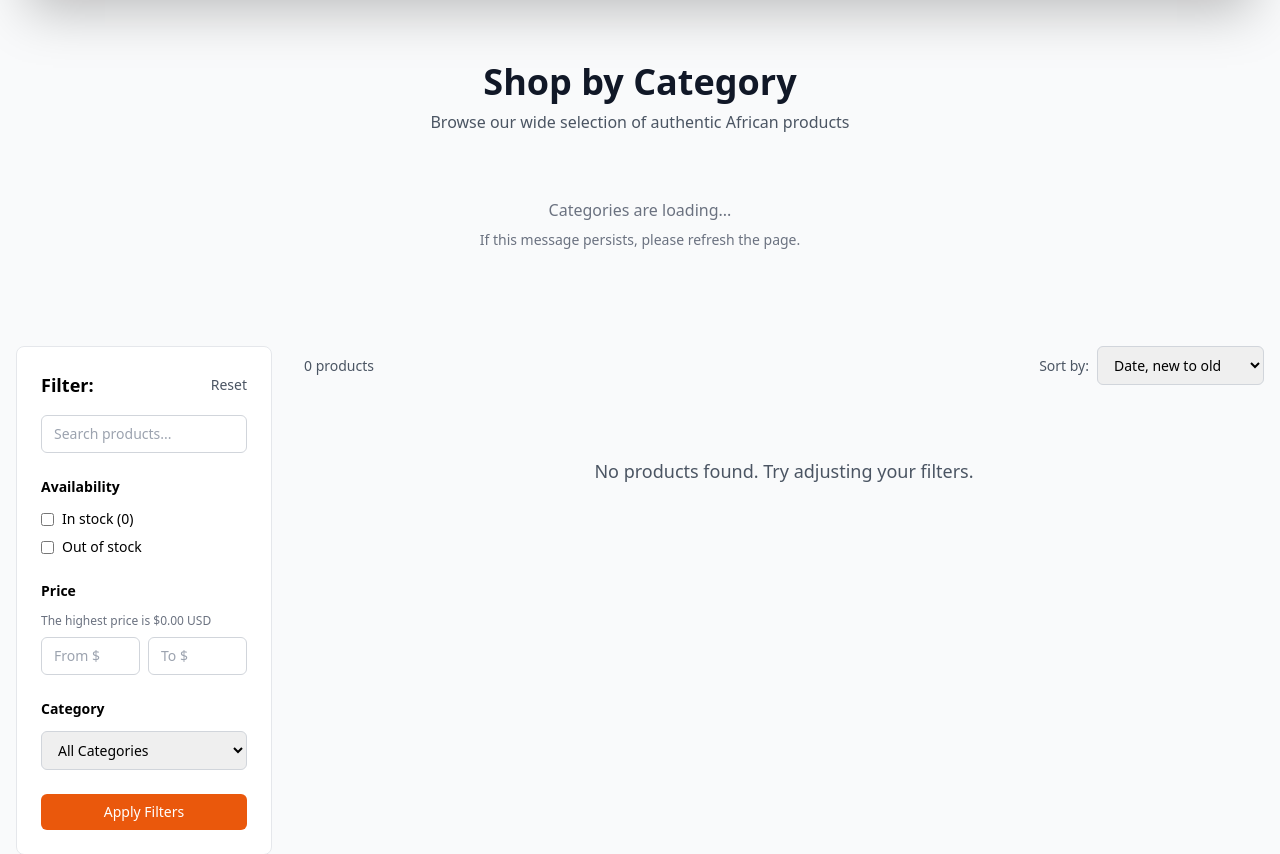
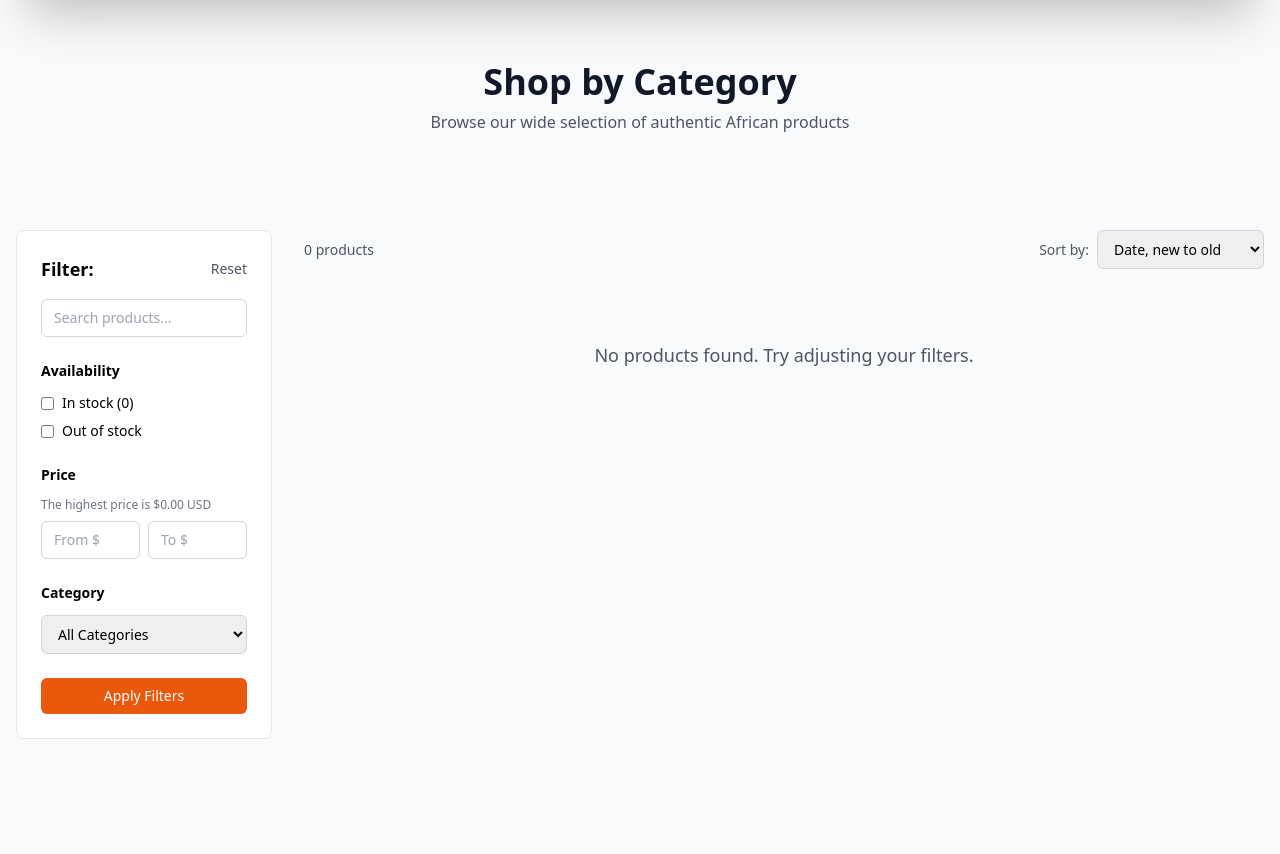
Before and after one commit to oobaretin/Makolamarketplace, a Django app: page / in a window 1280 px wide; the page is wider, and only the part inside the window is pictured. Shown: the part 778-1632 px from the top of that part. Run offline with Django 4.2, Linux system fonts and the light colour scheme; data that the repository does not hold is empty; some libraries are stand-ins or nearby versions.

Commit message:
Remove categories loading message

```diff
--- a/templates/products/product_list.html
+++ b/templates/products/product_list.html
@@ -118,11 +118,6 @@
             {% empty %}
                 <div class="col-span-full text-center text-gray-500 py-8">No categories available</div>
             {% endfor %}
-        </div>
-    {% else %}
-        <div class="text-center text-gray-500 py-8">
-            <p>Categories are loading...</p>
-            <p class="text-sm mt-2">If this message persists, please refresh the page.</p>
         </div>
     {% endif %}
 </div>
```
